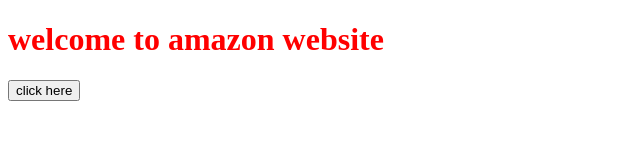
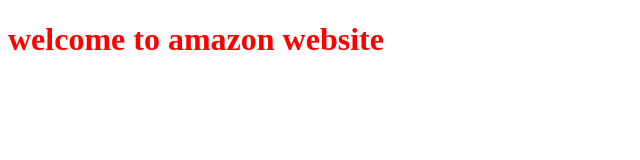
Before and after one commit to Jayaprasad78/Amazon_website, a plain HTML site: page index.html in a window 1280 px wide. Shown: the whole page, without its empty margins (0-640 px from the left). Drawn offline with Linux system fonts and the light colour scheme.

Commit message:
Update index.html

```diff
--- a/index.html
+++ b/index.html
@@ -9,6 +9,5 @@
 </head>
 <body>
     <h1>welcome to amazon website</h1>
-    <button>click here</button>
 </body>
 </html>
```
